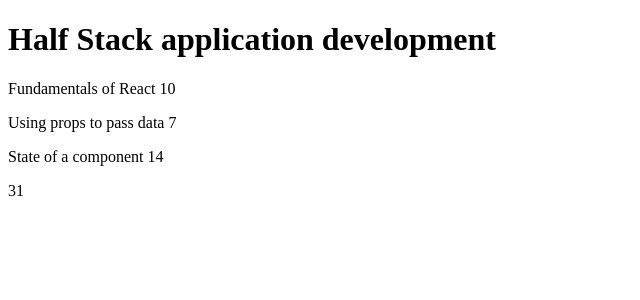
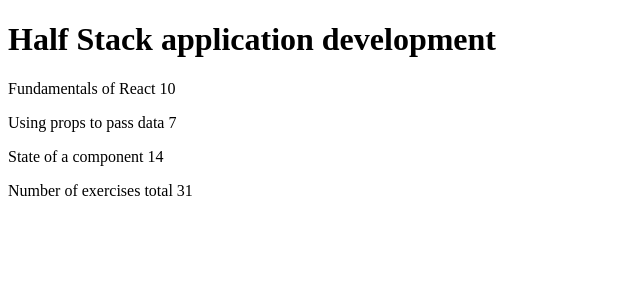
Before and after one commit to abhinavmeda/FSOpen, a React (Create React App) app in the folder part1/courseinfo/: page / in a window 1280 px wide. Shown: the top 300 px of the page, without its empty margins (0-640 px from the left). Built offline with nearby package versions, Linux system fonts and the light colour scheme.

Commit message:
Finished 1.4

```diff
--- a/part1/courseinfo/src/App.js
+++ b/part1/courseinfo/src/App.js
@@ -7,38 +7,41 @@
 
 }
 const Content = (props) => {
+  console.log(props)
   return (
     <div>
-      <Part part={props.part1.name} exercises={props.part1.exercises}/>
-      <Part part={props.part2.name} exercises={props.part2.exercises}/>
-      <Part part={props.part3.name} exercises={props.part3.exercises}/>
+      <Part part={props.parts[0].name} exercises={props.parts[0].exercises}/>
+      <Part part={props.parts[1].name} exercises={props.parts[1].exercises}/>
+      <Part part={props.parts[2].name} exercises={props.parts[2].exercises}/>
     </div>
   )
 }
 
 const Total = (props) => {
-  return <p>{props.total}</p>
+  return <p>Number of exercises total {props.total[0].exercises + props.total[1].exercises + props.total[2].exercises}</p>
 }
 const App = () => {
   const course = 'Half Stack application development'
-  const part1 = {
+  const parts = [
+    {
       name: 'Fundamentals of React',
       exercises: 10
-  }
-  const part2 = {
+    },
+    {
       name: 'Using props to pass data',
       exercises: 7
-  }
-  const part3 = {
+    },
+
+    {
       name: 'State of a component',
       exercises: 14
     }
-
+  ]
   return (
     <div>
       <Header course={course}/>
-      <Content part1={part1} part2={part2} part3={part3}/>
-      <Total Number of exercises total={part1.exercises + part2.exercises + part3.exercises}/>
+      <Content parts={parts}/>
+      <Total total={parts}/>
     </div>
   )
 }
```
Lines whose indentation alone changed are shown as unchanged.
